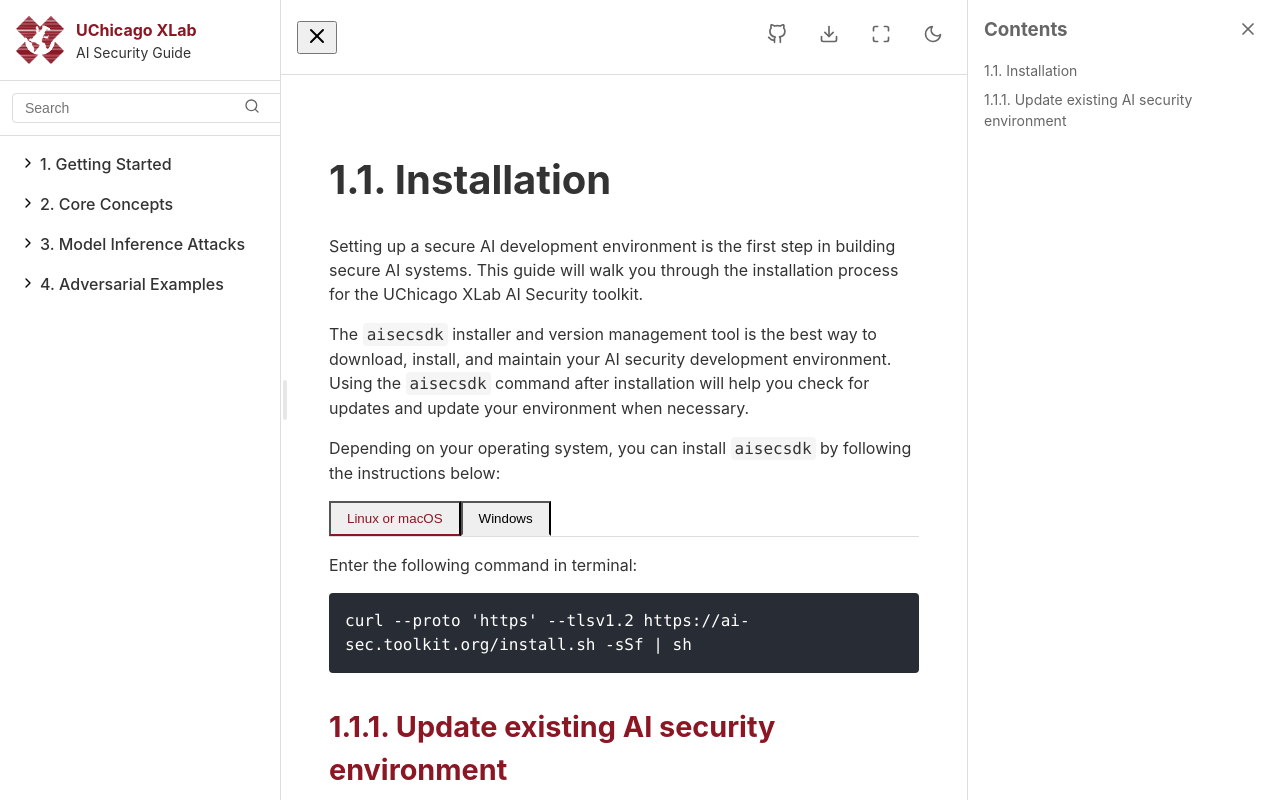
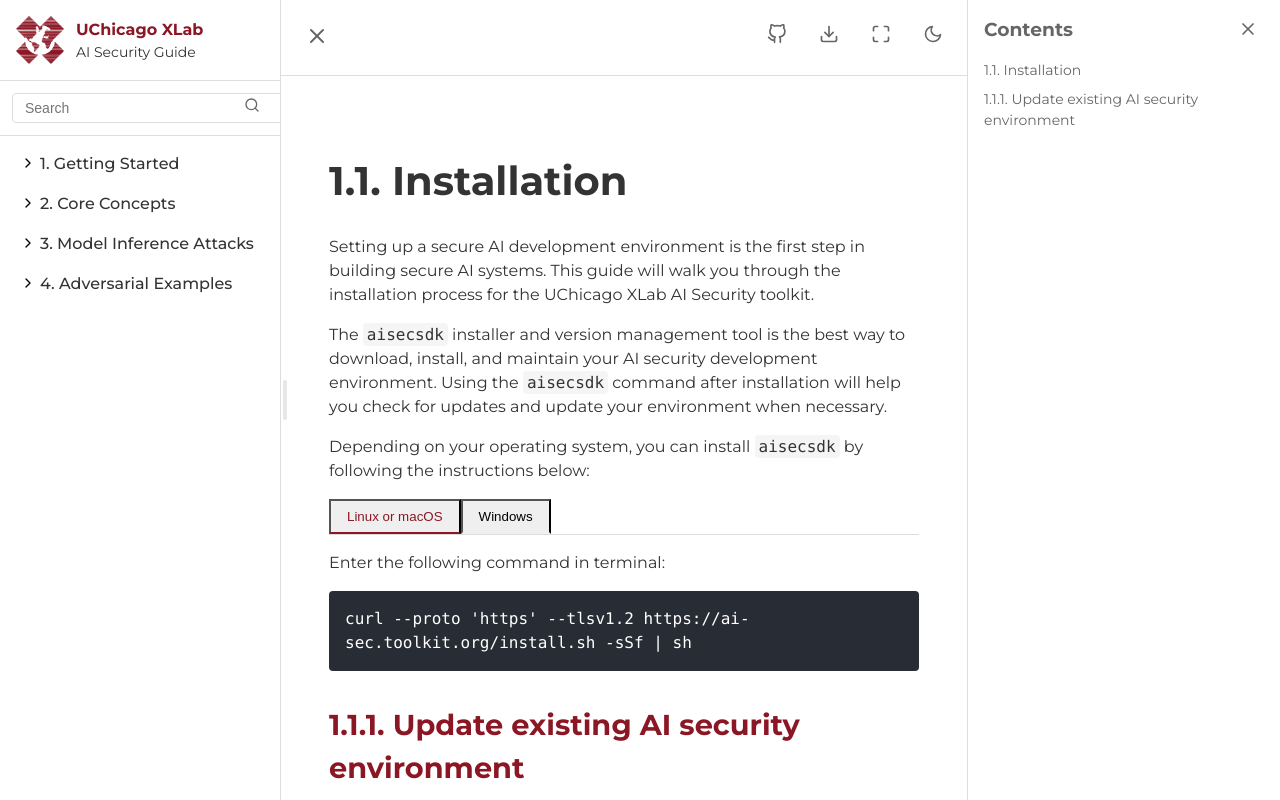
Before and after one commit to zroe1/xlab-ai-security, a Next.js app in the folder ai-security-course/: page / in a window 1280 px wide. Shown: the top 800 px of the page. Built offline with nearby package versions, Linux system fonts and the light colour scheme.

Commit message:
change fonts for now

```diff
--- a/ai-security-course/src/components/MainLayout.tsx
+++ b/ai-security-course/src/components/MainLayout.tsx
@@ -118,7 +118,7 @@
       <div className="main-content">
         {/* Top Navigation Bar */}
         <header className="main-header">
-          <button className="sidebar-toggle" onClick={toggleSidebar}>
+          <button className="menu-button" onClick={toggleSidebar}>
             {sidebarCollapsed ? (
               <svg
                 width="24"
--- a/ai-security-course/src/styles/main.css
+++ b/ai-security-course/src/styles/main.css
@@ -1,3 +1,5 @@
+@import url('https://fonts.googleapis.com/css2?family=Montserrat:wght@400;500;700&display=swap');
+
 body[data-theme='dark'] {
   --primary-color: #bb86fc;
   --primary-hover: #a96ef7;
@@ -21,7 +23,7 @@
 }
 
 body {
-  font-family: -apple-system, BlinkMacSystemFont, 'Segoe UI', Roboto, Oxygen, Ubuntu, Cantarell, 'Open Sans', 'Helvetica Neue', sans-serif;
+  font-family: 'Montserrat', sans-serif;
   margin: 0;
   padding: 0;
   color: var(--text-color);
@@ -246,7 +248,7 @@
   color: var(--white);
   padding: 16px;
   border-radius: 4px;
-  font-family: 'Consolas', 'Monaco', 'Andale Mono', monospace;
+  font-family: 'Menlo', 'Consolas', 'Monaco', monospace;
   margin-bottom: 16px;
   overflow-x: auto;
 }
@@ -286,7 +288,7 @@
   background-color: var(--light-bg);
   padding: 2px 4px;
   border-radius: 4px;
-  font-family: 'Consolas', 'Monaco', 'Andale Mono', monospace;
+  font-family: 'Menlo', 'Consolas', 'Monaco', monospace;
 }
 
 /* Table of Contents Sidebar */
```
Also changed, not shown: ai-security-course/src/app/page.tsx (+0 -75 lines).
